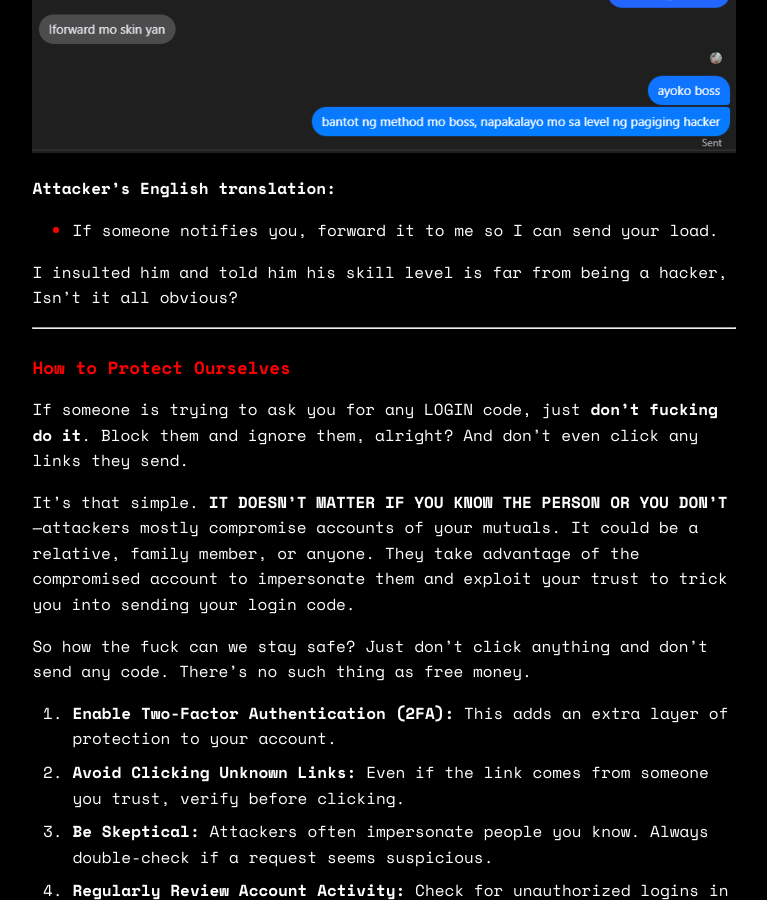
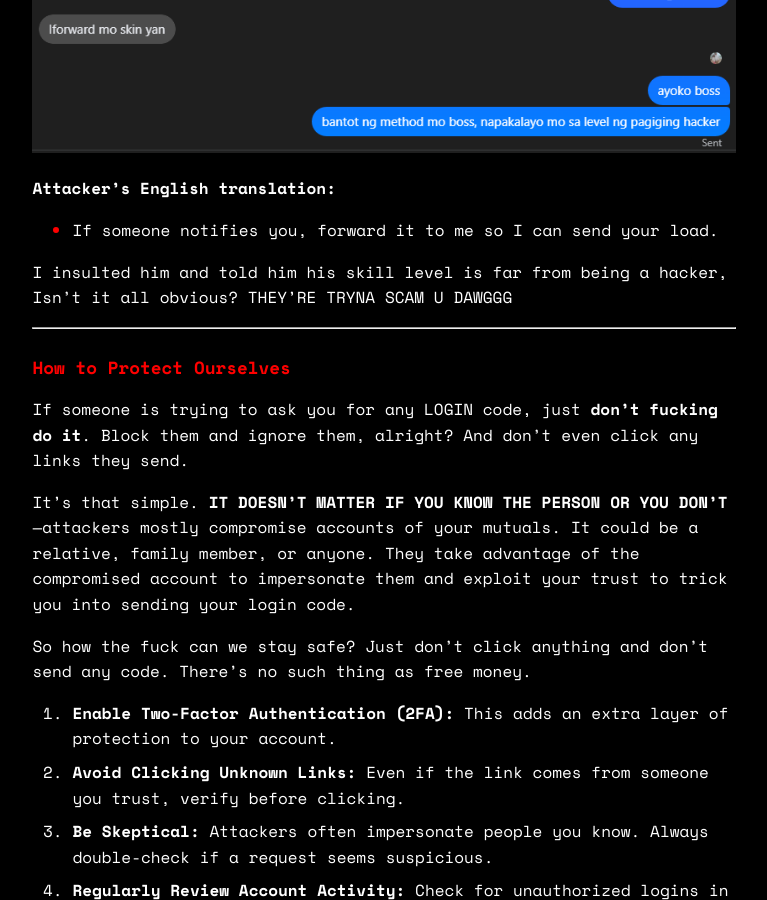
Before and after one commit to azraeldeathangel/azraeldeathangel.github.io, a Jekyll site: the page built from _posts/2024-10-23-post1.md, in a window 1280 px wide and 900 px high, scrolled down 2422 px. Shown: the whole window, without its empty margins (78-845 px from the left). Built offline with Jekyll 4.4.1, drawn with Linux system fonts in a browser that asks for light colours.

Commit message:
Update 2024-10-23-post1.md

```diff
--- a/_posts/2024-10-23-post1.md
+++ b/_posts/2024-10-23-post1.md
@@ -58,7 +58,7 @@ What does the Philippines President and Facebook Meta even have to do with givin
 
 - If someone notifies you, forward it to me so I can send your load.
 
-I insulted him and told him his skill level is far from being a hacker, Isn't it all obvious?
+I insulted him and told him his skill level is far from being a hacker, Isn't it all obvious? THEY'RE TRYNA SCAM U DAWGGG
 
 ---
 
```
